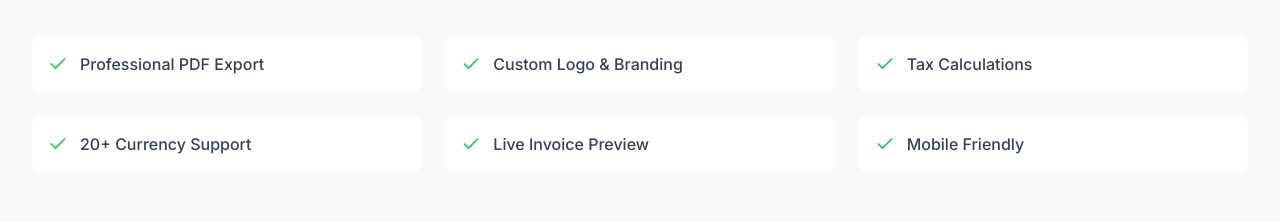
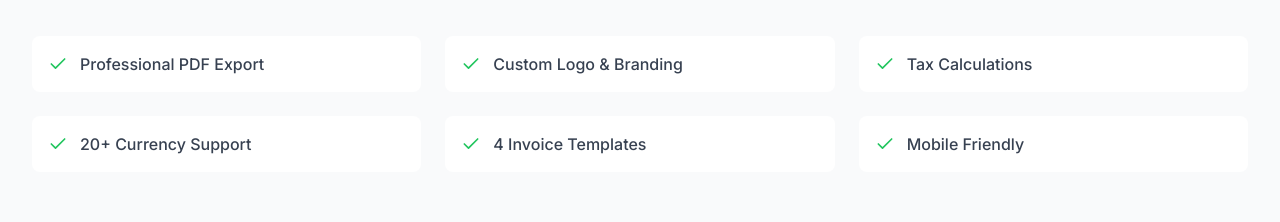
Before and after one commit to tanmaymalviya06052010-alt/invoiceCraft, a Next.js app: page / in a window 1280 px wide. Shown: the part 1980-2202 px from the top of the page. Built offline with nearby package versions, Linux system fonts and the light colour scheme.

Commit message:
Update landing page with template feature

```diff
--- a/src/app/page.tsx
+++ b/src/app/page.tsx
@@ -181,7 +181,7 @@ export default function Home() {
               'Custom Logo & Branding',
               'Tax Calculations',
               '20+ Currency Support',
-              'Live Invoice Preview',
+              '4 Invoice Templates',
               'Mobile Friendly',
             ].map((feature, index) => (
               <div key={index} className="flex items-center gap-3 bg-white p-4 rounded-lg">
```
